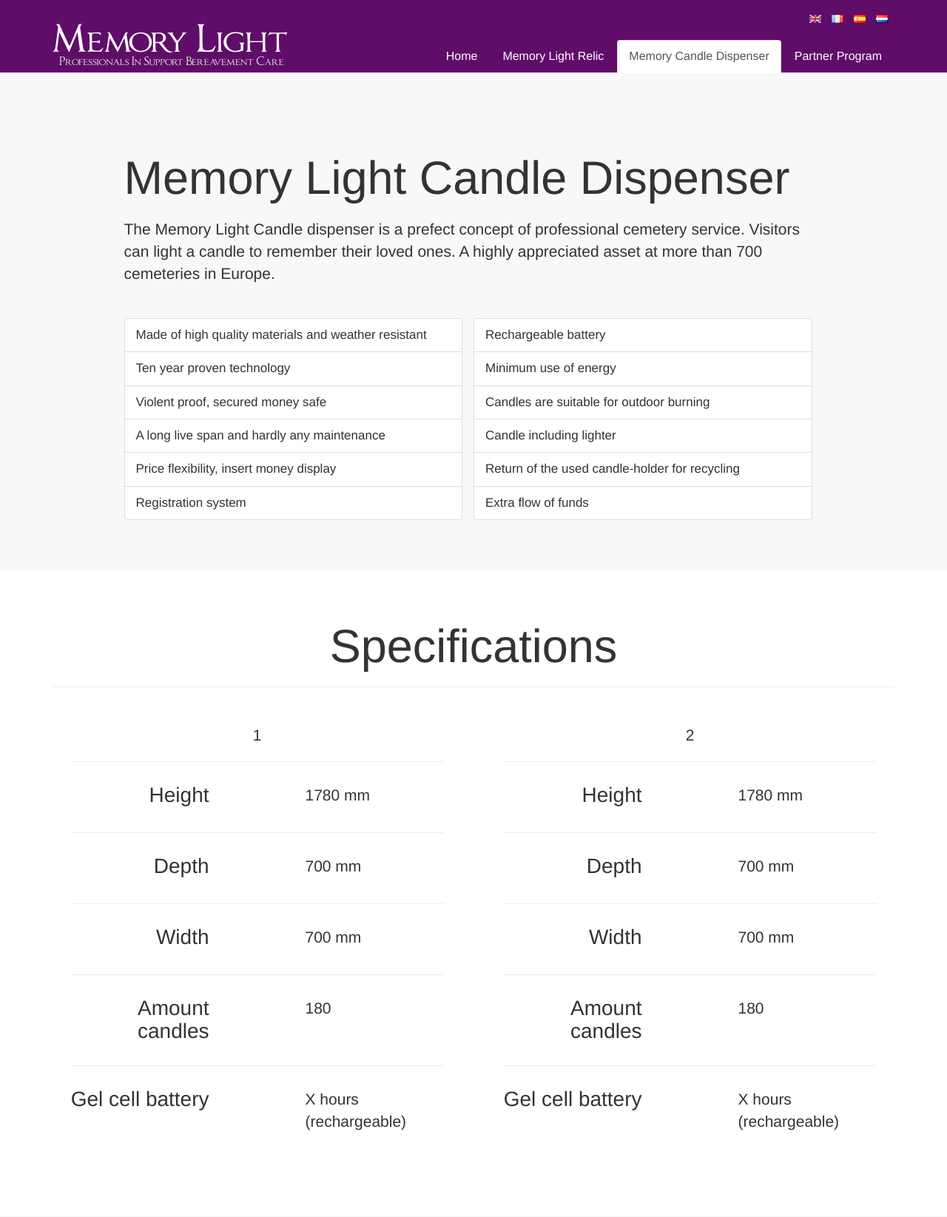
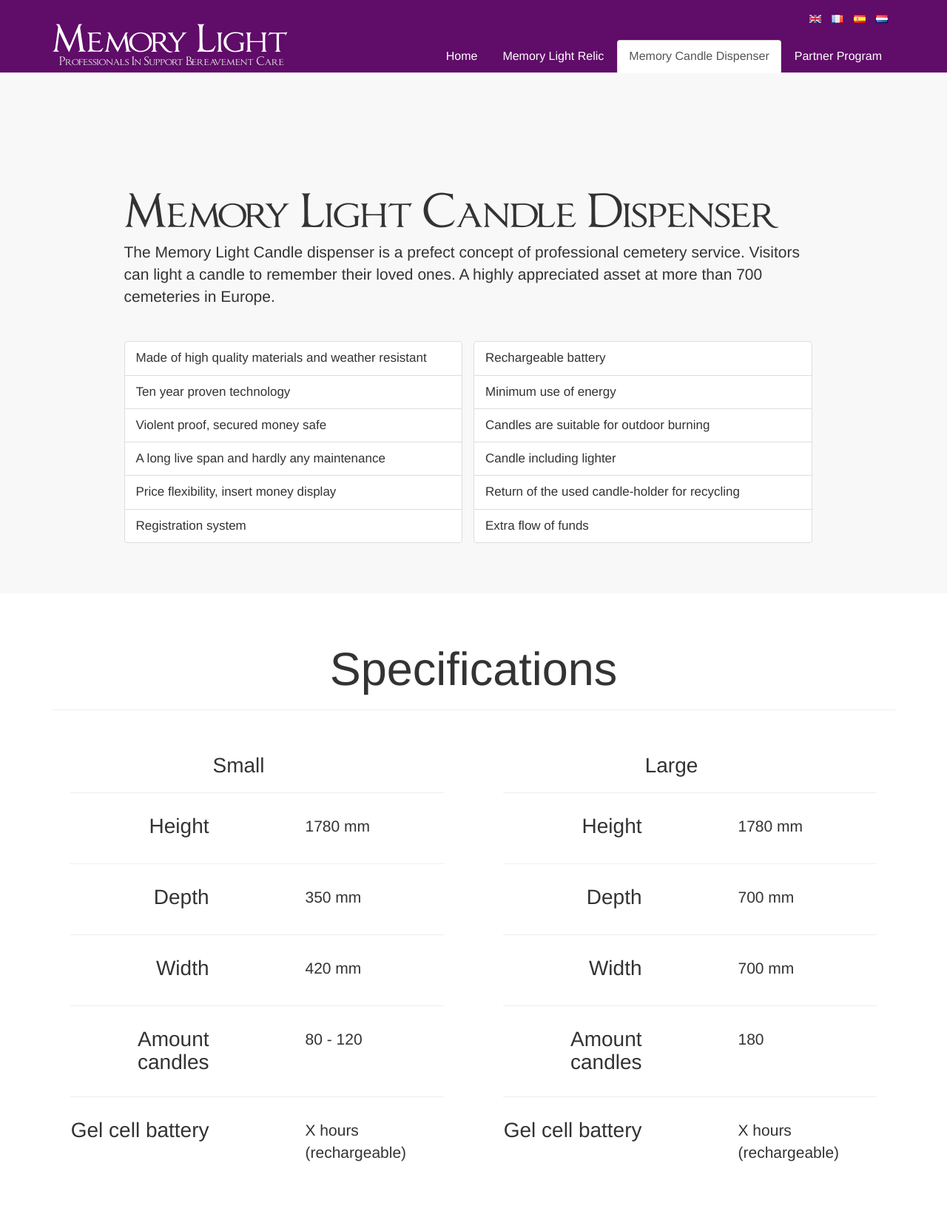
Before and after one commit to TeijevanSloten/bearded-wight, a PHP site: page /dispenser.php in a window 1280 px wide. Shown: the top 1645 px of the page at 74% size. Run offline with PHP 8.4, Linux system fonts and the light colour scheme; some libraries are stand-ins or nearby versions.

Commit message:
Metrics changed of the small variant.

```diff
--- a/dispenser.php
+++ b/dispenser.php
@@ -55,8 +55,8 @@
             <div class="container">
                 <div class="row">
                     <div class="col-md-10 col-md-offset-1">
-                        <h1 style="padding-top: 40px;">Memory Light Candle Dispenser</h1>
-                        <p class="standard-text" style="padding-bottom: 30px;padding-top: 10px;">
+                        <h1 class="centered-title">Memory Light Candle Dispenser</h1>
+                        <p class="standard-text" style="padding-bottom: 30px; padding-top: 10px;">
                             The Memory Light Candle dispenser is a prefect concept of professional
                             cemetery service. Visitors can light a candle to remember their loved
                             ones. A highly appreciated asset at more than 700 cemeteries in Europe.
@@ -89,7 +89,7 @@
                         <hr>
                     </div>
                     <div class="col-md-6" style="padding: 0 40px 0 40px;">
-                        <p class="standard-h1">1</p>
+                        <h3 class="spec-label" style="text-align: center">Small</h3>
                         <hr>
                         <div class="row">
                             <div class="col-md-6">
@@ -113,7 +113,7 @@
                             </div>
                             <div class="col-md-5">
                                 <p class="spec-text">
-                                    700 mm
+                                    350 mm
                                 </p>
                             </div>
                         </div>
@@ -127,7 +127,7 @@
                             </div>
                             <div class="col-md-5">
                                 <p class="spec-text">
-                                    700 mm
+                                    420 mm
                                 </p>
                             </div>
                         </div>
@@ -141,7 +141,7 @@
                             </div>
                             <div class="col-md-5">
                                 <p class="spec-text">
-                                    180
+                                    80 - 120
                                 </p>
                             </div>
                         </div>
@@ -161,7 +161,7 @@
                         </div>
                     </div>
                     <div class="col-md-6" style="padding: 0 40px 0 40px;">
-                        <p class="standard-h1">2</p>
+                        <h3 class="spec-label" style="text-align: center">Large</h3>
                         <hr>
                         <div class="row">
                             <div class="col-md-6">
```
Also changed, not shown: contact.php (+3 -4 lines), css/contact.css (+10 -0 lines).
